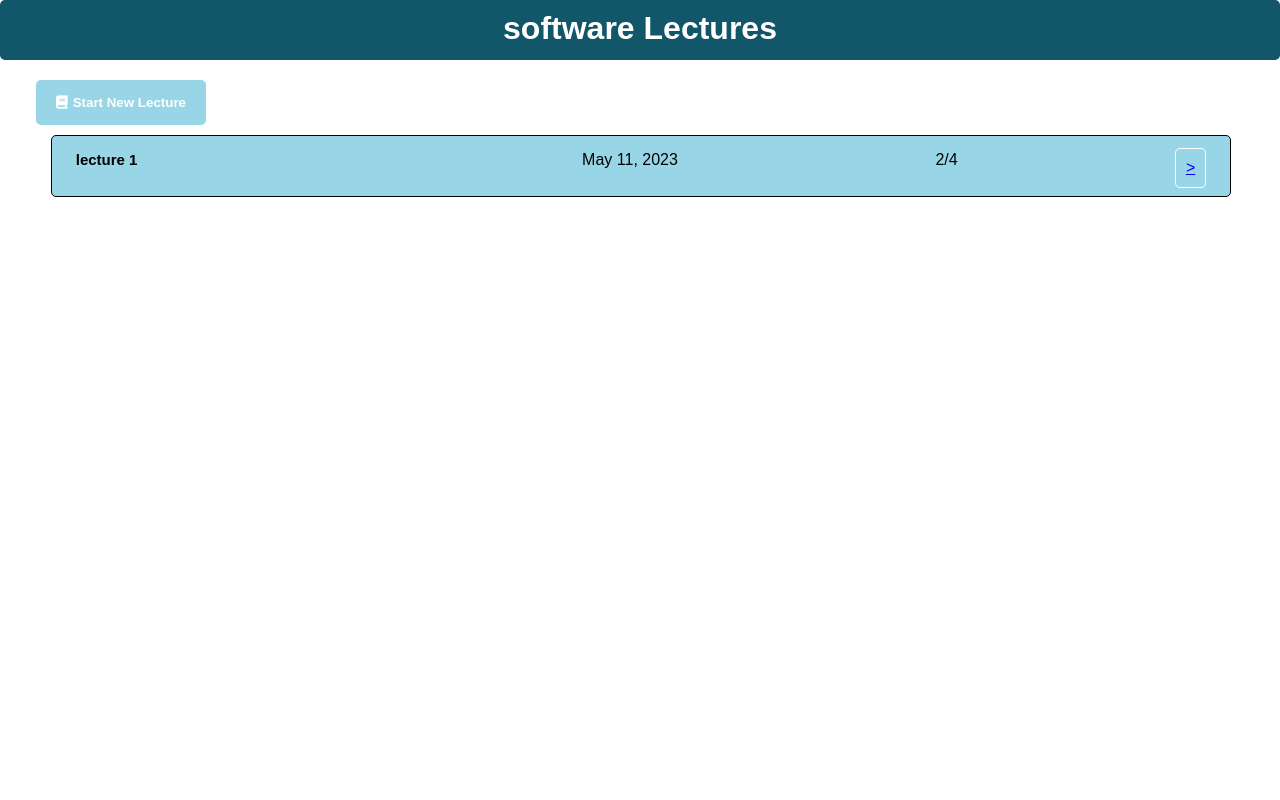
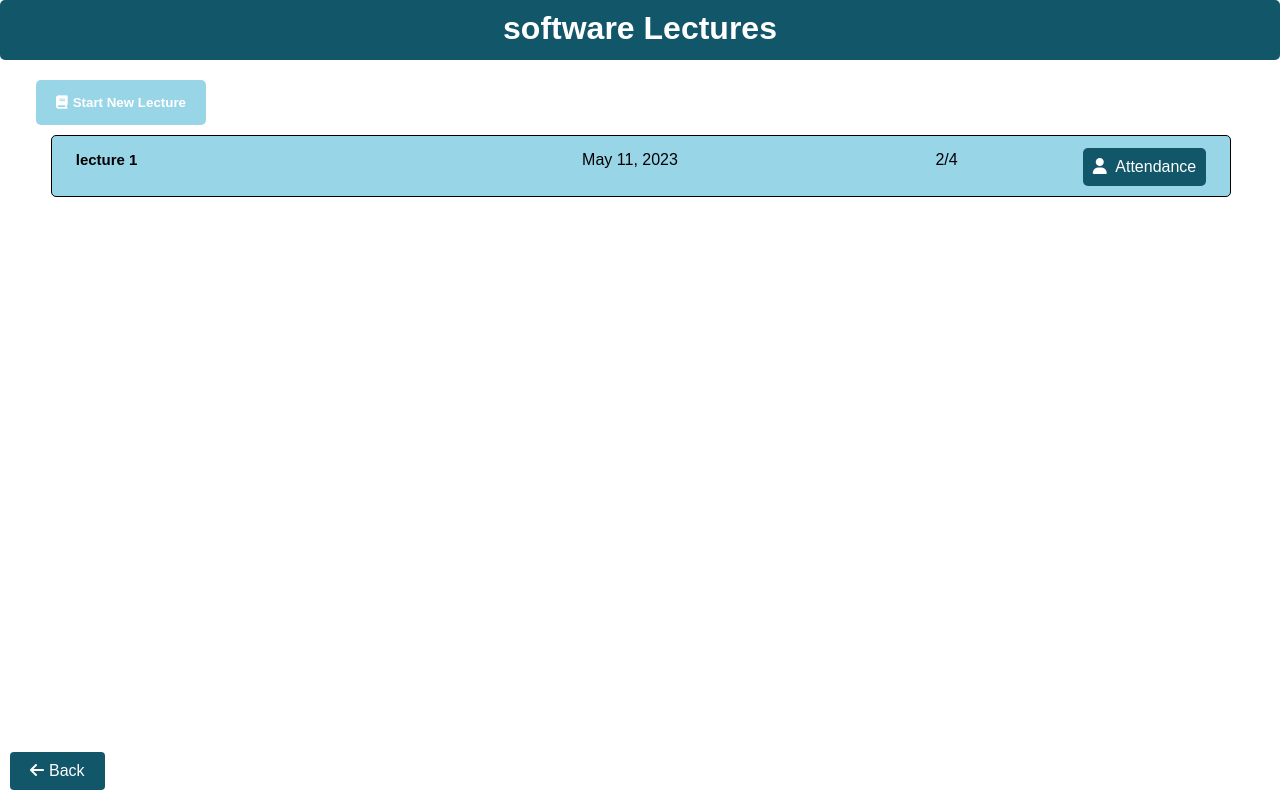
Before and after one commit to AbdelrahmanAlaa360/Automated-Attendance-System-Using-Face-Recognition, a Django app: page /course/detail/11/ in a window 1280 px wide. Run offline with Django 4.2, Linux system fonts and the light colour scheme; a user stored in the database is signed in; data comes from the database, SQL or seed files in the repository; both versions use the stored data as it was after the commit; parts of the project's set-up code (start-up, migrations or seed data) failed here and were passed over; some libraries are stand-ins or nearby versions.

Commit message:
add some desgin and redirect after take attendance

```diff
--- a/attendance.txt
+++ b/attendance.txt
@@ -1,3 +1,2 @@
-Abdelrahman_Alaa
-Ahmed_Mohamed
 Tawfik_Melad
+Ebram_Barsoum
--- a/course/static/css/courselectures.css
+++ b/course/static/css/courselectures.css
@@ -96,3 +96,46 @@ h1{
   .add-lecture-button:hover {
     background-color: #7ac6dc;
   }
+
+    .attendance-button {
+    display: inline-block;
+    padding: 10px 20px;
+    background-color: #12566a;
+    color: #fff;
+    border: none;
+    text-align: center;
+    text-decoration: none;
+    font-size: 16px;
+    border-radius: 5px;
+    transition: background-color 0.3s ease;
+}
+
+.attendance-button:hover {
+    background-color: #98d5e7
+}
+
+.attendance-button i {
+    margin-right: 5px;
+}
+
+.back-button {
+    position: fixed;
+    bottom: 10px;
+    left: 10px;
+    padding: 10px 20px;
+    background-color: #12566a;
+    color: #ffffff;
+    border: none;
+    border-radius: 4px;
+    font-size: 16px;
+    text-decoration: none;
+    cursor: pointer;
+  }
+
+  .back-button i {
+    margin-right: 5px;
+  }
+
+  .back-button:hover {
+    background-color: #3498db;
+  }
--- a/course/templates/course/course_detail.html
+++ b/course/templates/course/course_detail.html
@@ -26,11 +26,15 @@
                     <span class="name"> {{lecture.name}}</span>
                     <span class="date"> {{lecture.data}}</span>
                     <span class="attendance"> {{lecture.user.count}}/{{course.user.count|add:"-1"}}</span>
-                    <a href="{% url 'lecture-detail' pk=lecture.pk %}" class="btn">&gt</a>
+                    <a href="{% url 'lecture-detail' lecture.id %}" class="btn attendance-button">
+                      <i class="fas fa-user"></i> Attendance
+                  </a>
                 </div>
        </div>
+
        {% endfor %}
     </div>
+    <a href="{% url 'instructor-dashboard' %}" class="back-button"><i class="fas fa-arrow-left"></i>Back</a>
     <script>
       const newCourseBtn = document.getElementById('newCourse');
       newCourseBtn.addEventListener('click', () => {
--- a/course/templates/course/lecture_detail.html
+++ b/course/templates/course/lecture_detail.html
@@ -34,5 +34,6 @@
             {% endfor %}
        </div>
     </div>
+    <a href="{% url 'course-detail' object.course.id %}" class="back-button"><i class="fas fa-arrow-left"></i> Back</a>
   </body>
 </html>
--- a/course/views.py
+++ b/course/views.py
@@ -4,6 +4,7 @@ from .models import Course,Lecture
 from django.contrib.auth.decorators import user_passes_test
 from django.utils.decorators import method_decorator
 from users.models import User
+from django.urls import reverse
 import subprocess
 from django.views.generic import (
     ListView,
@@ -38,11 +39,12 @@ class LectureDetailView(DetailView):
 
 @user_passes_test(lambda u: u.is_authenticated and u.is_teacher,login_url='404')
 def start_model(request, id):
-    #command = ['python', 'E:/GP github/automation-face-attendance/model/face_detect.py']
-    command = ['python', 'D:/Projects/Automated-Attendance-System-Using-Face-Recognition/model/face_detect.py']
+    command = ['python', 'E:/GP github/v2/automation-face-attendance/model/face_detect.py']
+    #command = ['python', 'D:/Projects/Automated-Attendance-System-Using-Face-Recognition/model/face_detect.py']
     subprocess.run(command)
     course = Course.objects.get(id = id)
-    with open('D:/Projects/Automated-Attendance-System-Using-Face-Recognition/attendance.txt', 'r') as file:
+    #with open('D:/Projects/Automated-Attendance-System-Using-Face-Recognition/attendance.txt', 'r') as file:
+    with open('E:/GP github/v2/automation-face-attendance/attendance.txt', 'r') as file:
         lines = file.readlines()
         users = []
         for line in lines:
@@ -52,8 +54,11 @@ def start_model(request, id):
                 continue
             else:
                 user = User.objects.get(username = line)
-                users.append(user)
+                if user in course.user.all():
+                    users.append(user)
     lecture = Lecture.objects.create(name = "Lecture" , course = course)
     lecture.user.set(users)
+    lecture_pk=lecture.id
     print(course)
-    return render(request,'course/modlePage.html')
+    url = reverse('lecture-detail', args=[lecture_pk])
+    return redirect(url)
--- a/model/face_detect.py
+++ b/model/face_detect.py
@@ -31,7 +31,7 @@ names = set()
 capturedFrames = set()
 cnt=0
 now = time.time()
-video_duration = 30
+video_duration = 10
 future = now + video_duration
 exist = True
 while(time.time() < future):
```
Also changed, not shown: course/static/css/attendance.css (+21 -0 lines), users/static/css/instructor/dashboard.css (+18 -15 lines), users/static/js/dashboard.js (+13 -23 lines), users/templates/instructor/dashboard.html (+16 -32 lines), users/views.py (+8 -0 lines), db.sqlite3, users/static/css/instructor/attendance.css (line endings or trailing spaces).
